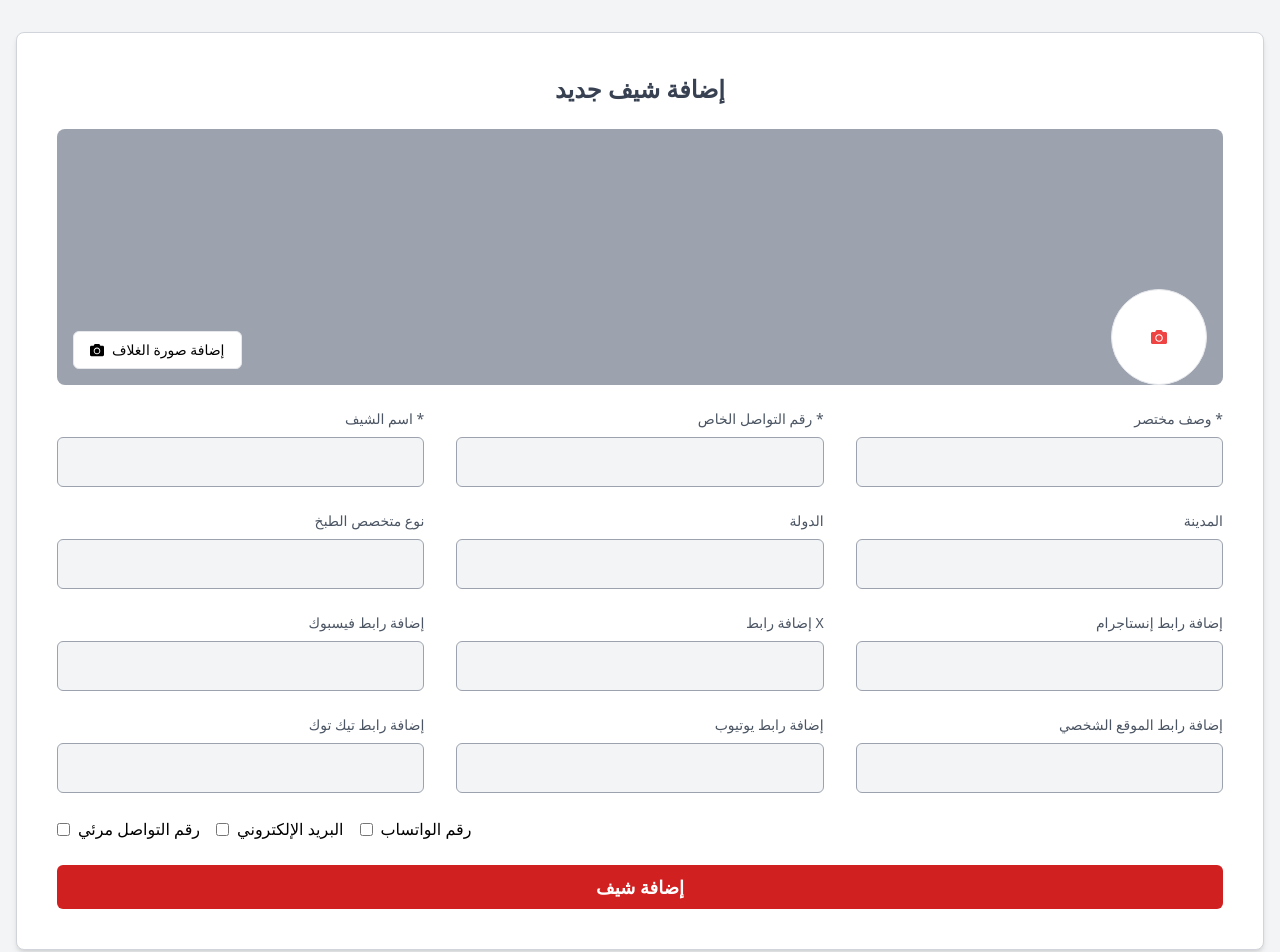
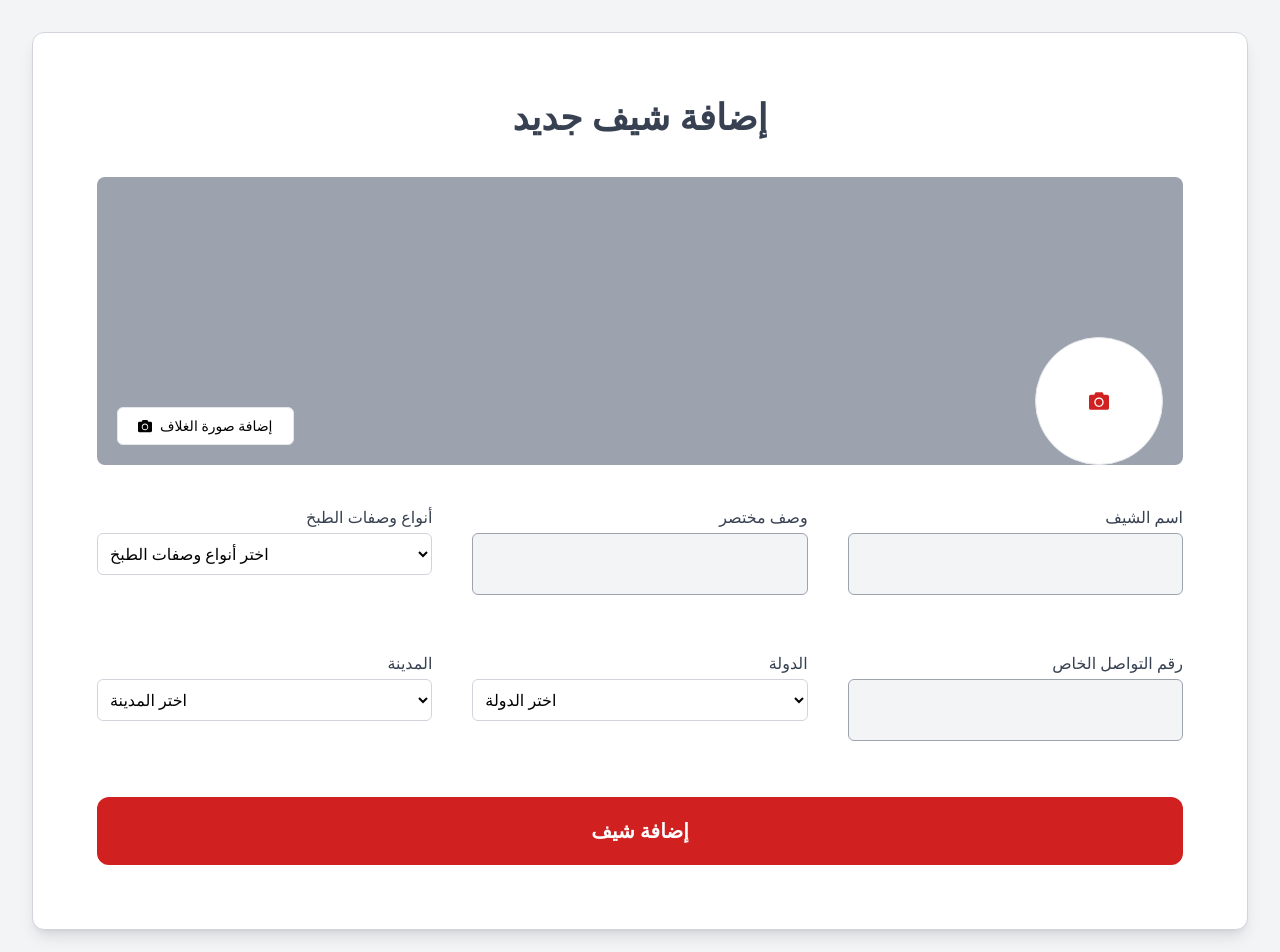
Before and after one commit to Foody-site/Foody-Website, a React (Vite) app: page /AddChef in a window 1280 px wide. Shown: the top 952 px of the page. Built offline with nearby package versions, Linux system fonts and the light colour scheme.

Commit message:
`Refactor Inputs component and AddChef page with updated styles and SelectInput component`

```diff
--- a/src/components/shared/inputs/Inputs.jsx
+++ b/src/components/shared/inputs/Inputs.jsx
@@ -7,7 +7,7 @@ const Inputs = ({ name, label, type, className = "", icon, value, onChange }) =>
 
   return (
     <div className="w-full">
-      <label className="block text-gray-600 text-sm mb-2 text-right">{label}</label>
+      <label className="block text-gray-700 font-medium text-right mb-1">{label}</label>
       <div className="relative">
         <input
           name={name}
@@ -18,14 +18,14 @@ const Inputs = ({ name, label, type, className = "", icon, value, onChange }) =>
         />
         {isPassword ? (
           <span
-            className="absolute left-3 top-1/2 transform -translate-y-1/2 text-gray-500 cursor-pointer"
+            className="absolute left-3 top-1/2 transform -translate-y-1/2 text-gray-700 cursor-pointer"
             onClick={() => setShowPassword(!showPassword)}
           >
             {showPassword ? <MdVisibilityOff size={20} /> : <MdVisibility size={20} />}
           </span>
         ) : (
           icon && (
-            <span className="absolute left-3 top-1/2 transform -translate-y-1/2 text-gray-500">
+            <span className="absolute left-3 top-1/2 transform -translate-y-1/2 text-gray-700">
               <i className={`fas fa-${icon}`}></i>
             </span>
           )
--- /dev/null
+++ b/src/components/shared/inputs/SelectInput.jsx
@@ -0,0 +1,20 @@
+const SelectInput = ({ name, label, options }) => {
+    return (
+      <div className="flex flex-col">
+        <label className="text-gray-700 font-medium mb-1">{label}</label>
+        <select
+          name={name}
+          className="p-2 border border-gray-300 rounded-md bg-white"
+        >
+          <option value="">اختر {label}</option>
+          {options.map((option, index) => (
+            <option key={index} value={option.value}>
+              {option.label}
+            </option>
+          ))}
+        </select>
+      </div>
+    );
+  };
+
+  export default SelectInput;
--- a/src/pages/Add_chef/AddChef.jsx
+++ b/src/pages/Add_chef/AddChef.jsx
@@ -3,6 +3,7 @@ import Button from "../../components/shared/Buttons/Button";
 import Inputs from "../../components/shared/inputs/Inputs";
 import Footer from "../../components/layout/Footer";
 import { FaCamera } from "react-icons/fa";
+import SelectInput from "../../components/shared/inputs/SelectInput";
 
 const AddChef = () => {
   const [coverImage, setCoverImage] = useState(null);
@@ -24,14 +25,14 @@ const AddChef = () => {
 
   return (
     <div className="flex flex-col min-h-screen bg-gray-100">
-      <div className="flex-grow flex justify-center items-center px-4 py-8">
-        <div className="w-full max-w-7xl p-10 border border-gray-300 bg-white rounded-lg shadow-md">
-          <h2 className="text-2xl font-bold text-center text-gray-700 mb-6">
+      <div className="flex-grow flex justify-center items-center px-8 py-8">
+        <div className="w-full max-w-[90rem] p-16 border border-gray-300 bg-white rounded-xl shadow-lg">
+          <h2 className="text-4xl font-bold text-center text-gray-700 mb-10">
             إضافة شيف جديد
           </h2>
 
-          <div className="mb-6 relative">
-            <div className="relative bg-gray-400 h-64 w-full rounded-lg flex justify-center items-center overflow-hidden">
+          <div className="mb-10 relative">
+            <div className="relative bg-gray-400 h-72 w-full rounded-lg flex justify-center items-center overflow-hidden">
               {coverImage && (
                 <img
                   src={coverImage}
@@ -48,12 +49,12 @@ const AddChef = () => {
               />
               <label
                 htmlFor="coverUpload"
-                className="absolute bottom-4 left-4 bg-white px-4 py-2 border rounded-md text-sm flex items-center cursor-pointer"
+                className="absolute bottom-5 left-5 bg-white px-5 py-2 border rounded-md text-sm flex items-center cursor-pointer"
               >
                 <FaCamera className="mr-2" /> إضافة صورة الغلاف
               </label>
             </div>
-            <div className="absolute bottom-0 right-4 w-24 h-24 bg-white rounded-full border flex justify-center items-center overflow-hidden">
+            <div className="absolute bottom-0 right-5 w-32 h-32 bg-white rounded-full border flex justify-center items-center overflow-hidden">
               {profileImage && (
                 <img
                   src={profileImage}
@@ -72,67 +73,71 @@ const AddChef = () => {
                 htmlFor="profileUpload"
                 className="absolute cursor-pointer"
               >
-                <FaCamera className="text-red-500" />
+                <FaCamera className="text-primary-1 text-xl" />
               </label>
             </div>
           </div>
 
-          <form className="space-y-6">
-            <div className="grid grid-cols-1 md:grid-cols-3 gap-8">
-              <Inputs name="chef_name" label="اسم الشيف *" type="text" />
-              <Inputs
-                name="contact_number"
-                label="رقم التواصل الخاص *"
-                type="text"
+          <form className="space-y-14 mx-auto max-w-full">
+            <div className="grid grid-cols-1 md:grid-cols-3 gap-x-10 gap-y-10 text-right">
+              <SelectInput
+                name="specialty"
+                label="أنواع وصفات الطبخ"
+                className="w-full px-6 text-xl py-4"
+                options={[
+                  { value: "italian", label: "إيطالي" },
+                  { value: "french", label: "فرنسي" },
+                  { value: "arabic", label: "عربي" },
+                ]}
               />
               <Inputs
                 name="short_description"
-                label="وصف مختصر *"
+                label="وصف مختصر"
                 type="text"
+                className="w-full px-6 text-xl py-4"
+              />
+              <Inputs
+                name="chef_name"
+                label="اسم الشيف"
+                type="text"
+                className="w-full px-6 text-xl py-4"
               />
             </div>
-            <div className="grid grid-cols-1 md:grid-cols-3 gap-8">
-              <Inputs name="specialty" label="نوع متخصص الطبخ" type="text" />
-              <Inputs name="country" label="الدولة" type="text" />
-              <Inputs name="city" label="المدينة" type="text" />
-            </div>
-            <div className="grid grid-cols-1 md:grid-cols-3 gap-8">
-              <Inputs name="facebook" label="إضافة رابط فيسبوك" type="text" />
-              <Inputs name="x" label="إضافة رابط X" type="text" />
+
+            <div className="grid grid-cols-1 md:grid-cols-3 gap-x-10 gap-y-10 text-right">
+              <SelectInput
+                name="city"
+                label="المدينة"
+                className="w-full px-6 text-xl py-4"
+                options={[
+                  { value: "cairo", label: "القاهرة" },
+                  { value: "riyadh", label: "الرياض" },
+                  { value: "dubai", label: "دبي" },
+                ]}
+              />
+              <SelectInput
+                name="country"
+                label="الدولة"
+                className="w-full px-6 text-xl py-4"
+                options={[
+                  { value: "egypt", label: "مصر" },
+                  { value: "ksa", label: "السعودية" },
+                  { value: "uae", label: "الإمارات" },
+                ]}
+              />
               <Inputs
-                name="instagram"
-                label="إضافة رابط إنستاجرام"
+                name="contact_number"
+                label="رقم التواصل الخاص"
                 type="text"
+                className="w-full px-6 text-xl py-4"
               />
             </div>
-            <div className="grid grid-cols-1 md:grid-cols-3 gap-8">
-              <Inputs name="tiktok" label="إضافة رابط تيك توك" type="text" />
-              <Inputs name="youtube" label="إضافة رابط يوتيوب" type="text" />
-              <Inputs
-                name="website"
-                label="إضافة رابط الموقع الشخصي"
-                type="text"
-              />
-            </div>
-            <div className="flex space-x-4 mt-4">
-              <label className="flex items-center">
-                <input type="checkbox" className="mr-2" />
-                رقم التواصل مرئي
-              </label>
-              <label className="flex items-center">
-                <input type="checkbox" className="mr-2" />
-                البريد الإلكتروني
-              </label>
-              <label className="flex items-center">
-                <input type="checkbox" className="mr-2" />
-                رقم الواتساب
-              </label>
-            </div>
-            <div className="flex justify-center mt-4">
+
+            <div className="flex justify-center mt-12">
               <Button
                 type="submit"
                 label="إضافة شيف"
-                className="w-64 bg-primary-1 hover:bg-hover_primary-1 text-white py-2 rounded-md text-lg font-semibold"
+                className="w-64 bg-primary-1 hover:bg-hover_primary-1 text-white py-5 rounded-xl text-xl font-semibold"
               />
             </div>
           </form>
```
